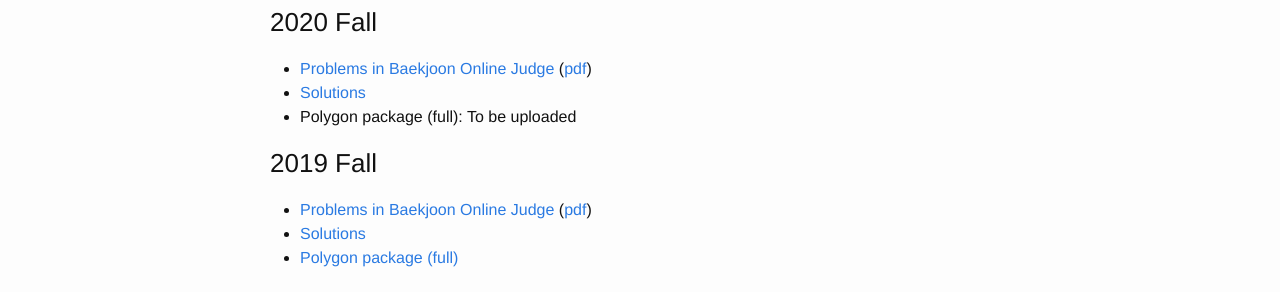
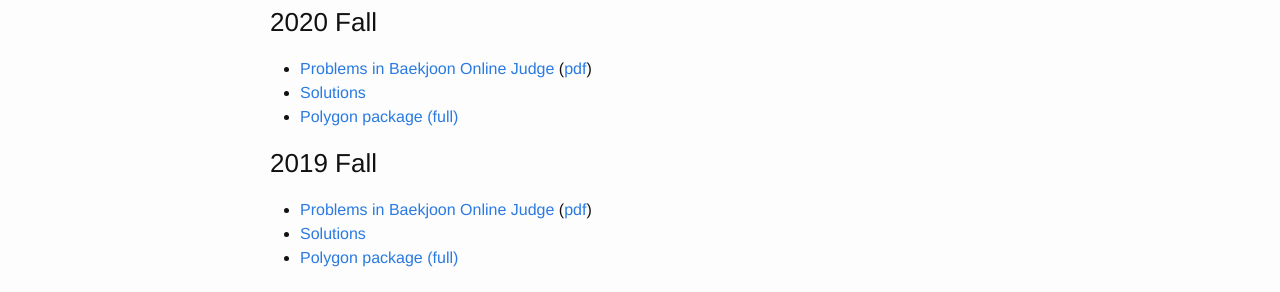
Before and after one commit to RUN-KAIST/kaist.run, a Jekyll site: the page built from contests/en.md, in a window 1280 px wide. Shown: the part 263-555 px from the top of the page. Built offline with Jekyll 4.4.1, drawn with Linux system fonts in a browser that asks for light colours.

Commit message:
Update en.md

```diff
--- a/contests/en.md
+++ b/contests/en.md
@@ -15,7 +15,7 @@ Starting from 2018 Fall, only English problem statements were given for all prob
 
  * [Problems in Baekjoon Online Judge](https://www.acmicpc.net/category/detail/2329) ([pdf](https://kaist.run/contest/2020-fall/problemset.pdf))
  * [Solutions](https://kaist.run/contest/2020-fall/solution.pdf)
- * Polygon package (full): To be uploaded
+ * [Polygon package (full)](https://drive.google.com/drive/folders/1VpNt3qBqOn_Xurdug0R3yPBoVkXc5cKn?usp=sharing)
 
 ### 2019 Fall
 
```
